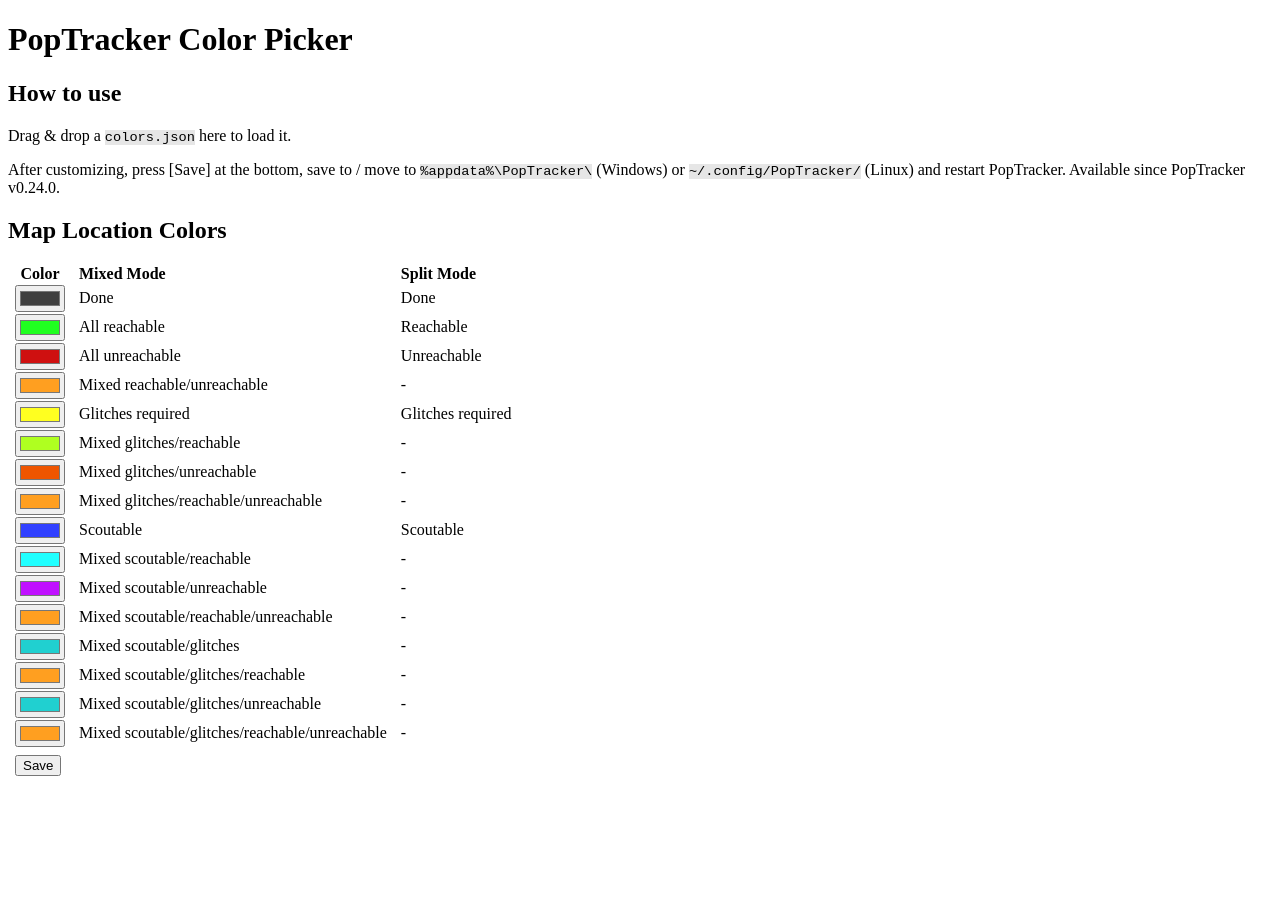
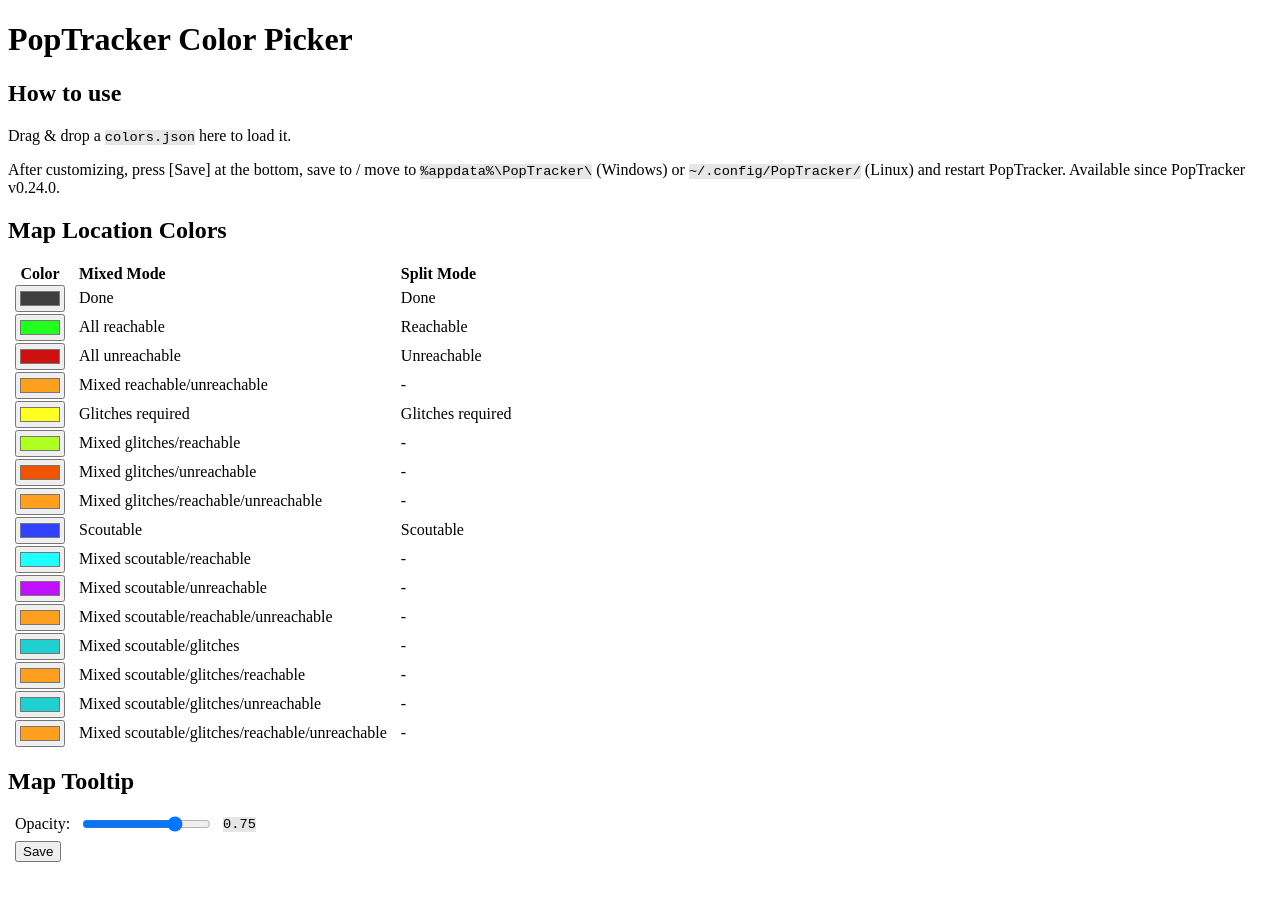
Before and after one commit to PopTracker/PopTracker.github.io, a Jekyll site: the page color-picker.html, which Jekyll copies as it is, in a window 1280 px wide. Built offline with Jekyll 4.4.1, drawn with Linux system fonts in a browser that asks for light colours.

Commit message:
Implement opacity control for map tooltips
Added an opacity slider for map tooltips and updated related functionality.

```diff
--- a/color-picker.html
+++ b/color-picker.html
@@ -58,6 +58,12 @@
             }
             .main div {
                 margin: 7px;
+            }
+            .opacity-container {
+                margin-top: 20px;
+                display: flex;
+                align-items: center;
+                gap: 10px;
             }
         </style>
     </head>
@@ -167,6 +173,14 @@
                     </tr>
                 </tbody>
             </table>
+
+            <h2>Map Tooltip</h2>
+            <div class="opacity-container">
+                <label for="tooltip-opacity">Opacity:</label>
+                <input type="range" id="tooltip-opacity" min="0" max="1" step="0.01" value="0.75" />
+                <span id="opacity-val">0.75</span>
+            </div>
+
             <div>
                 <button id="save">Save</button>
             </div>
@@ -198,6 +212,8 @@
             ];
 
             var inputs = document.querySelectorAll("#MapLocationColors input[type='color']");
+            var opacitySlider = document.getElementById("tooltip-opacity");
+            var opacityVal = document.getElementById("opacity-val");
 
             function applyColors(colors) {
                 for (var i = 0; i < inputs.length; ++i) {
@@ -215,7 +231,24 @@
                 };
             }
 
+            function applyOpacity(val) {
+                if (val !== undefined) {
+                    if (val > 1.0) val = val / 255.0;
+                    val = Math.max(0, Math.min(1, val));
+                    opacitySlider.value = val;
+                    opacityVal.textContent = val.toFixed(2);
+                } else {
+                    opacitySlider.value = 0.75;
+                    opacityVal.textContent = "0.75";
+                }
+            }
+
             applyColors(defaultColors);
+            applyOpacity();
+
+            opacitySlider.addEventListener("input", function() {
+                opacityVal.textContent = parseFloat(opacitySlider.value).toFixed(2);
+            });
 
             function clickOther(src, dst) {
                 src.addEventListener("click", function() {
@@ -239,7 +272,9 @@
                     loaded["MapWidget.StateColors"] = [];
                 for (var i = 0; i < inputs.length; ++i)
                     loaded["MapWidget.StateColors"][i] = inputs[i].value;
-                var res = JSON.stringify(loaded);
+                loaded["MapTooltip.Opacity"] = parseFloat(opacitySlider.value);
+
+                var res = JSON.stringify(loaded, null, 4);
                 var el = document.createElement('a');
                 el.setAttribute("href", "data:application/json," + encodeURIComponent(res));
                 el.setAttribute('download', "colors.json");
@@ -272,6 +307,14 @@
                         var data = JSON.parse(this.result);
                         if (data["MapWidget.StateColors"]) {
                             applyColors(data["MapWidget.StateColors"]);
+
+                            // Check for opacity
+                            if (data["MapTooltip.Opacity"] !== undefined) {
+                                applyOpacity(data["MapTooltip.Opacity"]);
+                            } else if (data["Tooltip.Opacity"] !== undefined) {
+                                applyOpacity(data["Tooltip.Opacity"]);
+                            }
+
                             loaded = data;
                         } else {
                             alert("Wrong json file!");
```
